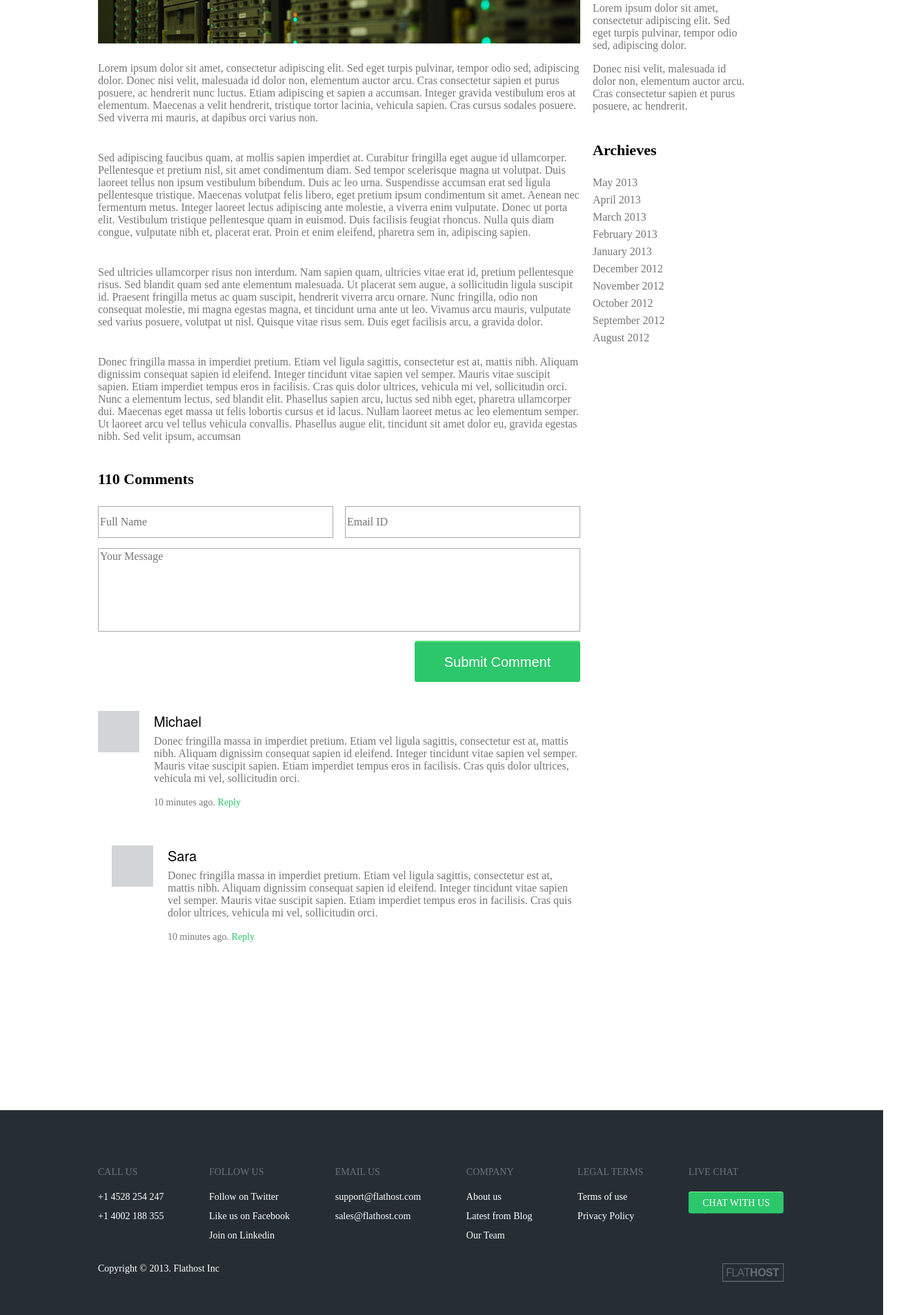
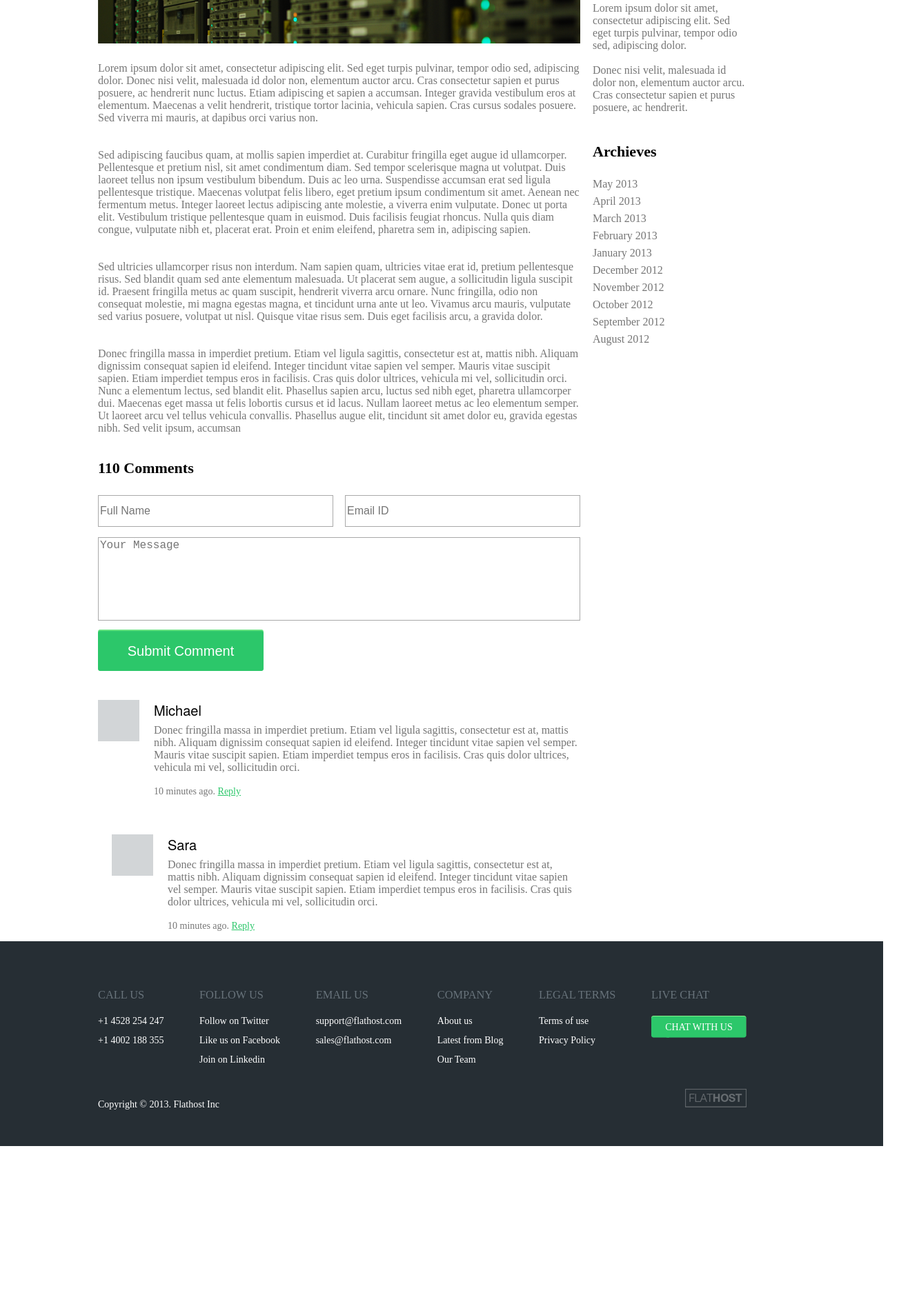
Before and after one commit to shepshukovich/exercise, a plain HTML site: page index.html in a window 1280 px wide. Shown: the part 460-2367 px from the top of the page at 69% size, 1332 px wide, since content can reach past the window. After the commit the page ends 2122 px from the top, so only its background shows below. Drawn offline with Linux system fonts and the light colour scheme.

Commit message:
added few html5 tags, blocks stay on their positions when near blocks are deleted, moved  font-family to high order tag, removed big margins  from several tags.

```diff
--- a/index.html
+++ b/index.html
@@ -7,6 +7,7 @@
 		<link rel="stylesheet" href="style.css">
 	</head>
 	<body>
+		<!-- Начало хедер -->
 		<header class="header">
 			<div class="headWrap">
 				<div class="logo">FLAT<b>HOST</b></div>
@@ -23,13 +24,15 @@
 				<a href="#" class="signUp"><div class="textWrap">SIGNUP</div></a>
 			</div>
 		</header>
-		<div class="main">
-			<div class="mainWrap">
-				<div class="left">
+		<!-- Конец хедер -->
+
+		<!-- Начало тела документа -->
+			<main>
+				<section>
 					<h1>Managed Hosting vs Dedicated Hosting</h1>
 					<p>Posted by <a href="#">Surjith SM</a> on 17 Jul 2013. <a href="#">16 comments</a></p>
 					<img src="images/image1.png" class="image1">
-					<p class="mainText">Lorem ipsum dolor sit amet, consectetur adipiscing elit.
+					<article>Lorem ipsum dolor sit amet, consectetur adipiscing elit.
 						Sed eget turpis pulvinar, tempor odio sed, adipiscing dolor.
 						Donec nisi velit, malesuada id dolor non, elementum auctor arcu.
 						Cras consectetur sapien et purus posuere, ac hendrerit nunc luctus.
@@ -37,8 +40,8 @@
 						eros at elementum. Maecenas a velit hendrerit, tristique tortor
 						lacinia, vehicula sapien. Cras cursus sodales posuere.
 						Sed viverra mi mauris, at dapibus orci varius non.
-					</p>
-					<p class="mainText">Sed adipiscing faucibus quam, at mollis sapien imperdiet at. Curabitur
+					</article><br><br>
+					<article>Sed adipiscing faucibus quam, at mollis sapien imperdiet at. Curabitur
 						fringilla eget augue id ullamcorper. Pellentesque et pretium nisl, sit amet
 						condimentum diam. Sed tempor scelerisque magna ut volutpat. Duis laoreet tellus
 						non ipsum vestibulum bibendum. Duis ac leo urna. Suspendisse accumsan erat
@@ -48,16 +51,16 @@
 						tristique pellentesque quam in euismod. Duis facilisis feugiat rhoncus. Nulla quis
 						diam congue, vulputate nibh et, placerat erat. Proin et enim eleifend, pharetra sem
 						in, adipiscing sapien.
-					</p>
-					<p class="mainText">Sed ultricies ullamcorper risus non interdum. Nam sapien quam, ultricies vitae
+					</article><br><br>
+					<article>Sed ultricies ullamcorper risus non interdum. Nam sapien quam, ultricies vitae
 						erat id, pretium pellentesque risus. Sed blandit quam sed ante elementum malesuada.
 						Ut placerat sem augue, a sollicitudin ligula suscipit id. Praesent fringilla metus
 						ac quam suscipit, hendrerit viverra arcu ornare. Nunc fringilla, odio non consequat
 						molestie, mi magna egestas magna, et tincidunt urna ante ut leo. Vivamus arcu mauris,
 						vulputate sed varius posuere, volutpat ut nisl. Quisque vitae risus sem. Duis eget
 						facilisis arcu, a gravida dolor.
-					</p>
-					<p class="mainText">Donec fringilla massa in imperdiet pretium. Etiam vel ligula sagittis, consectetur
+					</article><br><br>
+					<article>Donec fringilla massa in imperdiet pretium. Etiam vel ligula sagittis, consectetur
 						est at, mattis nibh. Aliquam dignissim consequat sapien id eleifend. Integer tincidunt
 						vitae sapien vel semper. Mauris vitae suscipit sapien. Etiam imperdiet tempus eros in
 						facilisis. Cras quis dolor ultrices, vehicula mi vel, sollicitudin orci. Nunc a elementum
@@ -65,7 +68,7 @@
 						dui. Maecenas eget massa ut felis lobortis cursus et id lacus. Nullam laoreet metus ac leo
 						elementum semper. Ut laoreet arcu vel tellus vehicula convallis. Phasellus augue elit,
 						tincidunt sit amet dolor eu, gravida egestas nibh. Sed velit ipsum, accumsan
-					</p>
+					</article><br><br>
 					<span class="comment">110 Comments</span>
 					<form class="commentForm" action="">
 						<input type="text" placeholder="Full Name" class="fullNameForm">
@@ -73,7 +76,6 @@
 						<textarea type="text" placeholder="Your Message" class="messageForm"></textarea>
 						<button type="submit" id="submitComment">Submit Comment</button>
 					</form>
-					<div>
 						<div class="commentData1">
 							<div class="commentImage"></div>
 								<div class="flex">
@@ -106,9 +108,8 @@
 									</div>
 							</div>
 						</div>
-				</div>
-				</div>
-				<div class="right">
+					</section>
+				<aside>
 					<p class="name"><strong>Categories</strong></p>
 					<ul>
 						<li><a href="#">Dedicated Servers</a></li>
@@ -119,13 +120,13 @@
 						<li><a href="#">Server Locations</a></li>
 					</ul>
 					<p class="name"><strong>Text Widget</strong></p>
-					<p>Lorem ipsum dolor sit amet, consectetur adipiscing elit.
+					<article>Lorem ipsum dolor sit amet, consectetur adipiscing elit.
 						Sed eget turpis pulvinar, tempor odio sed, adipiscing dolor.
-					</p>
-					<p>
+					</article><br>
+					<article>
 						Donec nisi velit, malesuada id dolor non, elementum auctor arcu.
 						Cras consectetur sapien et purus posuere, ac hendrerit.
-					</p>
+					</article>
 					<p class="name"><strong>Archieves</strong></p>
 					<ul>
 						<li><a href="#">May 2013</a></li>
@@ -139,57 +140,64 @@
 						<li><a href="#">September 2012</a></li>
 						<li><a href="#">August 2012</a></li>
 					</ul>
-				</div>
-			</div>
-		</div>
-		<footer class="footer">
+				</aside>
+			</main>
+
+		<!-- Конец тела документа -->
+
+		<!-- Начало футера -->
+		<footer>
 			<div class="footerWrap">
-				<div class="contacts">
 						<ul class="footerTable">
-						<li class="h"><div class="h1">CALL US</div>
+						<li class="h"><h3>CALL US</h3>
 							<ul class="c">
 								<li>+1 4528 254 247</li>
 								<li>+1 4002 188 355</li>
 							</ul>
 						</li>
-						<li class="h"><div class="h1">FOLLOW US</div>
+						<li class="h"><h3>FOLLOW US</h3>
 							<ul class="c">
 								<li><a href="#">Follow on Twitter</a></li>
 								<li><a href="#">Like us on Facebook</a></li>
 								<li><a href="#">Join on Linkedin</a></li>
 							</ul>
 						</li>
-						<li class="h"><div class="h1">EMAIL US</div>
+						<li class="h"><h3>EMAIL US</h3>
 							<ul class="c">
 								<li><a href="#">support@flathost.com</a></li>
 								<li><a href="#">sales@flathost.com</a></li>
 							</ul>
 						</li>
-						<li class="h"><div class="h1">COMPANY</div>
+						<li class="h"><h3>COMPANY</h3>
 							<ul class="c">
 								<li><a href="#">About us</a></li>
 								<li><a href="#">Latest from Blog</a></li>
 								<li><a href="#">Our Team</a></li>
 							</ul>
 						</li>
-						<li class="h"><div class="h1">LEGAL TERMS</div>
+						<li class="h"><h3>LEGAL TERMS</h3>
 							<ul class="c">
 								<li><a href="#">Terms of use</a></li>
 								<li><a href="#">Privacy Policy</a></li>
 							</ul>
 						</li>
-						<li class="h"><div class="h1">LIVE CHAT</div>
+						<li class="h"><h3>LIVE CHAT</h3>
 							<ul class="c">
 								<li><a href="#"><div class="chat">CHAT WITH US</div></a></li>
 							</ul>
 						</li>
 					</ul>
-				</div>
+
 				<div class="copyright">
 					<div>Copyright © 2013. Flathost Inc</div>
 					<div class="flathost"></div>
 			</div>
 		</div>
-	</footer>
+
+		</footer>
+		<!-- Начало футера -->
+
+
+
 </body>
 </html>
--- a/style.css
+++ b/style.css
@@ -1,20 +1,29 @@
 ul { list-style: none; }
 header a { text-decoration: none; color: white; }
-html, body {padding:0; margin:0}
+html, body {
+  padding:0;
+  margin:0;
+  display: flex;
+  flex-flow: column nowrap;
+  font-family: Proxima Nova;
+}
 .header {
   width: 100%;
   height: 120px;
   background: #363f48;
-  font-family: Proxima Nova;
   font-size: 14px;
 }
 .headWrap {
-  width: 1332px;
+  position: relative;
+  left: 142px;
+  width: 940px;
   height: 100%;
-  margin: 0 auto;
   display: flex;
-  flex-wrap: nowrap;
-  flex-direction: row;
+  flex-flow: row nowrap;
+  justify-content: space-between;
+  align-items: center;
+  /*width: 1332px;*/
+  /*margin: 0 auto;*/
 }
 .logo {
   width: 174px;
@@ -23,70 +32,70 @@ html, body {padding:0; margin:0}
   font-family: HelveticaNeue LT;
   font-size: 30px;
   outline: 2px solid white;
-  margin: auto 133px auto 142px;
   line-height: 56px;
   text-align: center;
+  /*margin: auto 133px auto 142px;*/
 }
 .topMenu {
-  margin: auto 0;
+  margin: 0 auto;
 }
 .header ul {
   display: flex;
-  flex-wrap: nowrap;
-  flex-direction: row;
+  flex-flow: row nowrap;
 }
 header ul li {
   padding-right: 30px;
 }
 .topMenu ul li a:hover {
   background: #fff;
-  color: green;
+  color: black;
 }
 .login {
+  margin-left: auto;
   color: #8e97a0;
-  margin: auto 0 auto 45px;
+  padding-right: 33px;
 }
 .signUp {
-  margin: auto 0 auto 45px;
-  background: url(images/signUp.png);
-  background-repeat: no-repeat;
   width: 86px;
   height: 33px;
+  background: url(images/signUp.png) no-repeat;
+  /*margin: auto 0 auto 45px;*/
 }
 .textWrap {
   text-align: center;
   line-height: 33px;
 }
-.main {
-  width: 100%;
-  height: 1950px;
+section a {
+  color: #2cc76a;
 }
-.left a {
-  text-decoration: none; color: #2cc76a;
+main {
+  position: relative;
+  left: 142px;
+  width: 940px;
+  height: 100%;
+  display: flex;
+  flex-flow: row nowrap;
+  align-items: baseline;
+  /*width: 1332px;*/
 }
-.mainWrap {
-  width: 1332px;
-  height: 100%;
-  margin: 0 auto;
-  display: flex;
-  flex-wrap: nowrap;
-  flex-direction: row;
-  align-items: baseline;
-}
-.left {
-  margin-left: 142px;
+section {
   width: 699px;
   overflow-wrap: break-word;
+  margin-right: auto;
+}
+aside {
+  margin-left: auto;
+  padding-left: 18px;
+  width: 240px;
+  font-size: 16px;
 }
 h1 {
   margin-top: 42px;
   margin-bottom: 0px;
-  font-family: Proxima Nova;
   font-size: 30px;
 }
 p {
   margin-top: 0px;
-  font-family: Proxima Nova;
   font-size: 16px;
   color: #767676;
 }
@@ -95,13 +104,10 @@ p {
   height: 293px;
   margin-bottom: 23px;
 }
-p.mainText {
-  margin-top: 0px;
-  margin-bottom: 40px;
-
+article {
+  color: #767676;
 }
 .comment {
-  font-family: Proxima Nova;
   font-size: 22px;
   font-weight: bold;
 }
@@ -119,7 +125,6 @@ input[type="text"] {
   height: 42px;
   color: #8c8c8c;
   font-size: 16px;
-  font-family: Proxima Nova;
 }
 .messageForm {
   margin-top: 15px;
@@ -129,7 +134,6 @@ input[type="text"] {
   height: 115px;
   color: #8c8c8c;
   font-size: 16px;
-  font-family: Proxima Nova;
   resize: none;
 }
 #submitComment {
@@ -141,7 +145,7 @@ input[type="text"] {
   text-family: HelveticaNeue;
   font-size: 20px;
   margin-top: 13px;
-  margin-left: 459px;
+
 }
 .commentData1 {
   margin-top: 40px;
@@ -177,70 +181,68 @@ input[type="text"] {
   margin-top: 15px;
 }
 .commentInfo {
-  font-family: Proxima Nova;
   font-weight: lighter;
   font-size: 14px;
   margin-top: 18px;
 }
-.right {
-  margin-left: 18px;
-  width: 222px;
-  font-family: Proxima Nova;
-  font-size: 16px;
-}
 .name {
   margin-top: 42px;
   margin-bottom: 25px;
-  font-family: Proxima Nova;
   font-size: 22px;
   color: black;
 }
-.right ul {
+aside ul {
   padding-left: 0px;
   display: flex;
   flex-flow: column nowrap;
 }
-.right li {
+aside li {
   padding-bottom: 7px;
 }
-.right a {
+aside a {
   text-decoration: none;
   color: #767676;
 }
-.footer {
+footer {
   width: 100%;
   height: 297px;
   background: #262e34;
-  font-family: Proxima Nova;
   font-size: 14px;
 }
 .footerWrap {
-  width: 1332px;
+  position: relative;
+  left: 142px;
+  width: 940px;
   height: 100%;
-  margin: 0 auto;
   display: flex;
-  flex-wrap: nowrap;
-  flex-direction: column;
+  flex-flow: column nowrap;
+  justify-content: space-between;
+  align-items: flex-start;
+
+  /*margin: 0 auto;*/
+  /*width: 1332px;*/
+  /*margin: 0 auto;*/
 }
 .footer ul {
-  padding-left: 0px;
+
 }
 .contacts {
-  margin-left: 142px;
-  margin-right: 196px;
-  margin-top: 68px;
+
 }
 .h {
   color: #68737b;
   padding-bottom: 20px;
+  font-size: 14px;
 }
-.h1 {
-  padding-bottom: 20px;
+h3 {
+  margin-top: 68px;
+  margin-bottom: 20px;
+  font-weight: normal;
 }
 .c {
   color: white;
-  display: flex;
-  flex-flow: column nowrap;
+  padding: 0;
+
 }
 .c li {
   padding-bottom: 12px;
@@ -251,11 +253,12 @@ input[type="text"] {
 }
 .footerTable {
   display: flex;
-  flex-flow: row nowrap;
   justify-content: space-between;
-  margin-bottom: 0px;
-  padding-bottom: 0px;
+  margin: 0;
+  padding: 0;
+  width: 100%;
 }
+
 .chat {
   width: 138px;
   height: 33px;
@@ -264,12 +267,14 @@ input[type="text"] {
   line-height: 33px;
 }
 .copyright {
-  margin-left: 142px;
-  margin-right: 196px;
   display: flex;
   flex-flow: row nowrap;
   justify-content: space-between;
+  align-items: baseline;
   color: white;
+  width: 100%;
+  margin-bottom: 52px;
+
 }
 .flathost {
   width: 89px;
```
